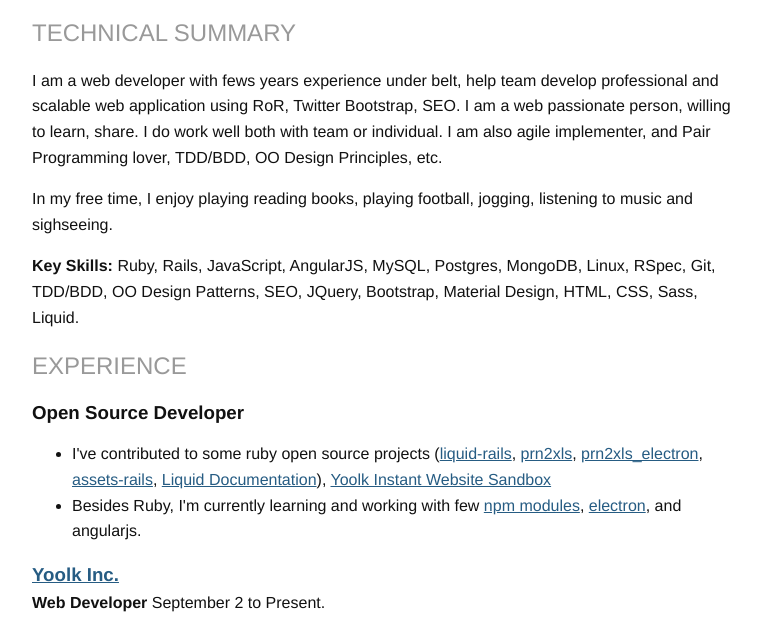
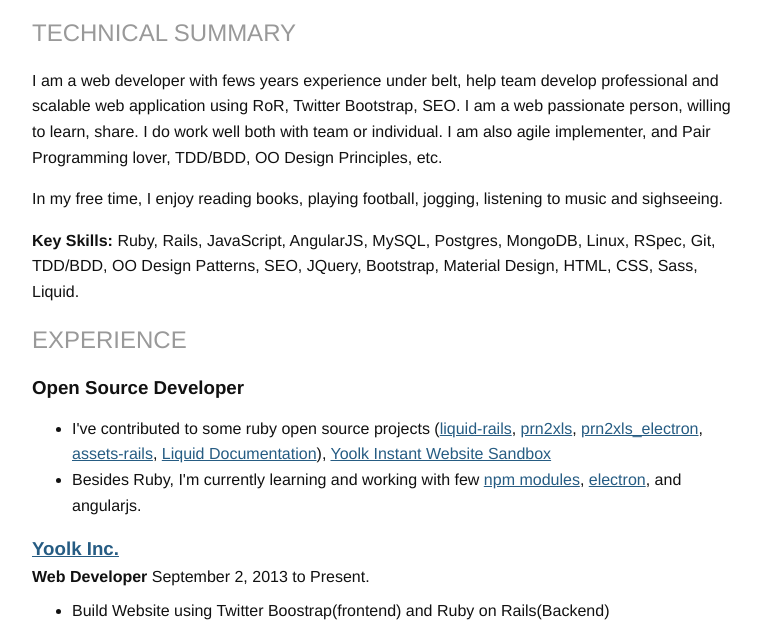
Before and after one commit to radin-reth/radin-reth.github.io, a plain HTML site: page cv/index.html in a window 1280 px wide. Shown: the part 144-764 px from the top of the page, without its empty margins (0-777 px from the left). Drawn offline with Linux system fonts and the light colour scheme.

Commit message:
update cv, typography

```diff
--- a/cv/index.html
+++ b/cv/index.html
@@ -55,7 +55,7 @@
       </p>
 
       <p class="lh-copy">
-        In my free time, I enjoy playing reading books, playing football, jogging, listening to music and sighseeing.
+        In my free time, I enjoy reading books, playing football, jogging, listening to music and sighseeing.
       </p>
 
       <p class="lh-copy">
@@ -75,7 +75,7 @@
       </p>
 
       <h3 class="mbn mtm"><a href="http://yoolk.com/">Yoolk Inc.</a></h3>
-      <p class="mvn lh-copy"><strong>Web Developer</strong> September 2 to Present.</p>
+      <p class="mvn lh-copy"><strong>Web Developer</strong> September 2, 2013 to Present.</p>
 
       <ul class="mvs lh-copy">
         <li>Build Website using Twitter Boostrap(frontend) and Ruby on Rails(Backend)</li>
```
Also changed, not shown: 1 other file.
